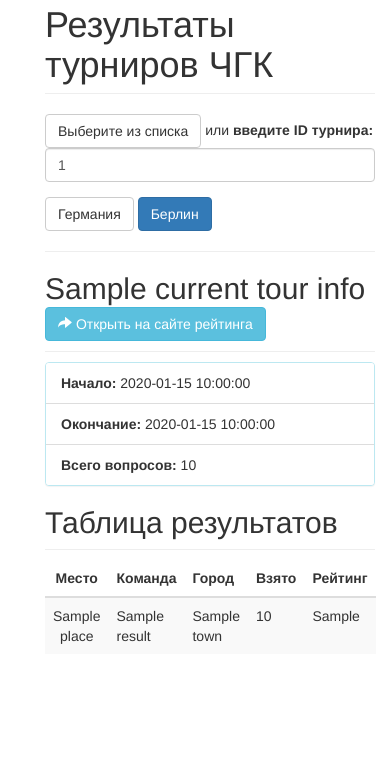
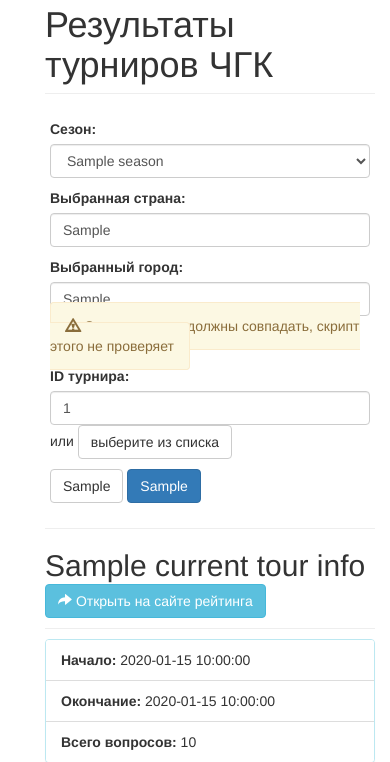
Before and after one commit to vladimino/discoverist.io, a PHP site: template templates/results.twig in a window 390 px wide. Shown: the part 100-862 px from the top of the page. Before the commit the page ends 744 px from the top, so only its background shows below. Run offline with PHP 8.4, Linux system fonts and the light colour scheme; the template is opened without the code that fills it: most values are stand-ins (such as "Sample title", 1, 10 or a date in 2020); some libraries are stand-ins or nearby versions.

Commit message:
Added: current season, country and city for results

```diff
--- a/src/App.php
+++ b/src/App.php
@@ -6,6 +6,7 @@ use Pimple\Container;
 use Symfony\Component\Config\FileLocator;
 use Symfony\Component\HttpFoundation\Request;
 use Symfony\Component\HttpFoundation\Response;
+use Symfony\Component\HttpFoundation\Session\Session;
 use Symfony\Component\Routing\Exception\ResourceNotFoundException;
 use Symfony\Component\Routing\Loader\YamlFileLoader;
 use Symfony\Component\Routing\Matcher\UrlMatcher;
@@ -76,7 +77,7 @@ class App
         $request->attributes->add($matcher->match($request->getPathInfo()));
         $controller       = $request->attributes->get('_controller');
         $action           = $request->attributes->get('action');
-        $controllerObject = new $controller($this->container);
+        $controllerObject = new $controller($this->container, new Session());
 
         return $controllerObject->$action($request);
     }
--- a/src/Model/Face2FaceModel.php
+++ b/src/Model/Face2FaceModel.php
@@ -37,7 +37,7 @@ class Face2FaceModel extends AbstractRatingAwareModel
         $this->validateInput($team1ID, $team2ID);
 
         $teams          = $this->buildTeamArrayFromTeamIDs($team1ID, $team2ID);
-        $playedToursIDs = $this->getPlayedTournamentsIDsByTeams($teams);
+        $playedToursIDs = $this->getPlayedTournamentsIDsByTeams($teams, self::CURRENT_SEASON);
         $results        = [];
 
         foreach ($playedToursIDs as $tourID) {
--- a/src/Model/ResultsModel.php
+++ b/src/Model/ResultsModel.php
@@ -66,15 +66,16 @@ class ResultsModel extends AbstractRatingAwareModel
 
     /**
      * @param string $town
+     * @param int $seasonId
      *
      * @return array
      * @throws \RuntimeException
      * @throws \InvalidArgumentException
      */
-    public function getPlayedToursForTown(string $town): array
+    public function getPlayedToursForTown(string $town, int $seasonId): array
     {
         $teams        = $this->geAllTeamsForTowns([$town]);
-        $tourIds      = $this->getPlayedTournamentsIDsByTeams($teams);
+        $tourIds      = $this->getPlayedTournamentsIDsByTeams($teams, $seasonId);
         $tours        = $this->getToursInfoByTourIds($tourIds);
         $orderedTours = $this->orderToursByDate($tours);
 
--- a/templates/results.twig
+++ b/templates/results.twig
@@ -23,20 +23,73 @@
                     <div class="col-lg-12">
                         <h1 class="page-header">Результаты турниров ЧГК</h1>
                         <form class="form-inline">
-                            <div class="form-group">
-                                <a href="#menu-toggle" class="btn btn-default" id="menu-toggle">Выберите из списка</a>
-                                или
-                                <label for="tourID">введите ID турнира: </label>
-                                <input type="number" id="tourID" class="form-control" name="tournament"
-                                       value="{{ currentTourId }}"
-                                       placeholder="ID турнира">
+
+                            <div class="row" style="padding: 5px">
+                                <div class="col-md-2">
+                                    <label for="season">Сезон: </label>
+                                </div>
+                                <div class="col-md-10">
+                                    <select id="season" name="season" class="form-control"
+                                            title="По этому сезону будут запрашиваться результаты">
+                                        {% for season_id,season in allSeasons %}
+                                            <option value="{{ season_id }}" {% if season_id == currentSeasonId %} selected{% endif %}>{{ season }}</option>
+                                        {% endfor %}
+                                    </select>
+                                </div>
                             </div>
-                            <input type="submit" class="btn btn-default" title="Результаты по всей Герамнии"
-                                   name="country"
-                                   value="Германия">
-                            <input type="submit" class="btn btn-primary" title="Результаты только по Берлину"
-                                   name="town"
-                                   value="Берлин">
+
+                            <div class="row" style="padding: 5px">
+                                <div class="col-md-2">
+                                    <label for="defaultCountry">Выбранная страна: </label>
+                                </div>
+                                <div class="col-md-10">
+                                    <input id="defaultCountry" class="form-control" name="defaultCountry"
+                                           title="По этой стране будут запрашиваться результаты"
+                                           value="{{ defaultCountry }}">
+                                </div>
+                            </div>
+
+                            <div class="row" style="padding: 5px">
+                                <div class="col-md-2">
+                                    <label for="defaultTown">Выбранный город: </label>
+                                </div>
+                                <div class="col-md-10">
+                                    <input id="defaultTown" class="form-control" name="defaultTown"
+                                           title="По этому городу будет построен список сыгранных турниров"
+                                           value="{{ defaultTown }}">
+                                    <span class="alert alert-warning hidden-sm" role="alert">
+                                        <span class="glyphicon glyphicon-warning-sign" aria-hidden="true"></span>
+                                        <span class="sr-only">Внимание:</span>
+                                        Страна и город должны совпадать, скрипт этого не проверяет
+                                    </span>
+                                </div>
+                            </div>
+
+                            <div class="row" style="padding: 5px">
+                                <div class="col-md-2">
+                                    <label for="tourID">ID турнира: </label>
+                                </div>
+                                <div class="col-md-10">
+                                    <input type="number" id="tourID" class="form-control" name="tournament"
+                                           value="{{ currentTourId }}"
+                                           placeholder="ID турнира">
+                                    или
+                                    <a href="#menu-toggle" class="btn btn-default" id="menu-toggle">выберите из
+                                        списка</a>
+                                </div>
+                            </div>
+
+                            <div class="row" style="padding: 5px">
+                                <div class="col-md-12 col-md-offset-2">
+                                    <input type="submit" class="btn btn-default" title="Результаты по всей стране"
+                                           name="country"
+                                           value="{{ defaultCountry }}">
+                                    <input type="submit" class="btn btn-primary" title="Результаты только по городу"
+                                           name="town"
+                                           value="{{ defaultTown }}">
+                                </div>
+                            </div>
+
                         </form>
 
                         <hr>
```
Also changed, not shown: config/seasons.php (added, +33 -0 lines), src/Controller/AbstractController.php (+9 -1 lines), src/Controller/ResultsController.php (+32 -7 lines), src/Model/AbstractRatingAwareModel.php (+18 -7 lines), src/Rating/Connector.php (+4 -5 lines).
